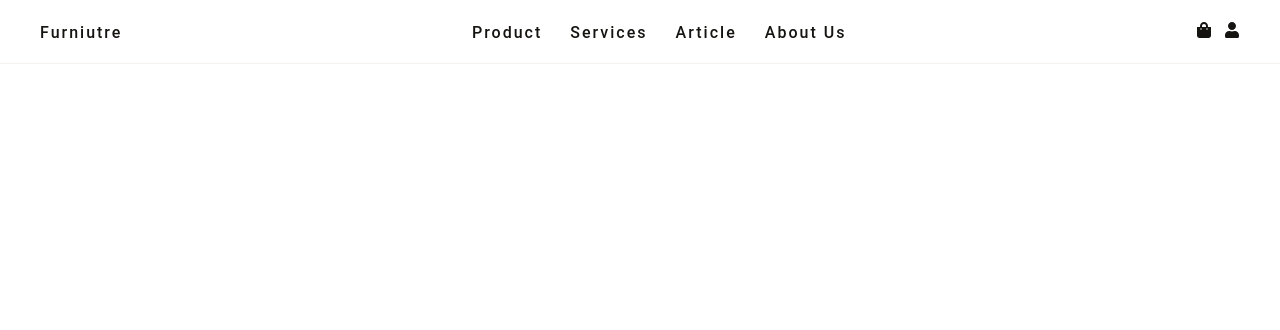
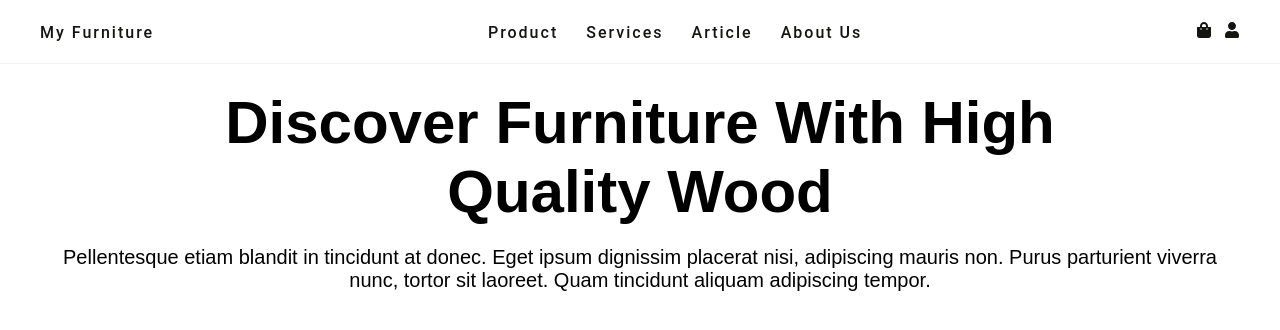
Before and after one commit to kariz-dev/furniture_landingpage, a React (Create React App) app: page / in a window 1280 px wide. Shown: the top 330 px of the page. Built offline with nearby package versions, Linux system fonts and the light colour scheme.

Commit message:
create banner component

```diff
--- a/public/index.html
+++ b/public/index.html
@@ -24,7 +24,7 @@
       work correctly both with client-side routing and a non-root public URL.
       Learn how to configure a non-root public URL by running `npm run build`.
     -->
-    <title>React App</title>
+    <title>My Furniture</title>
   </head>
   <body>
     <div id="root"></div>
--- a/src/App.jsx
+++ b/src/App.jsx
@@ -1,9 +1,11 @@
-import { NavbarComp } from './components/Navbar';
+import BannerComp from './components/BannerComp';
+import { NavbarComp } from './components/NavbarComp';
 
 function App() {
   return (
     <div className="App">
-      <NavbarComp></NavbarComp>
+      <NavbarComp />
+      <BannerComp />
     </div>
   );
 }
--- /dev/null
+++ b/src/components/BannerComp.jsx
@@ -0,0 +1,35 @@
+import styled from "styled-components";
+
+function BannerComp() {
+  return (
+    <Banner>
+      <BannerHeading>Discover Furniture With High Quality Wood</BannerHeading>
+      <BannerSubheading>Pellentesque etiam blandit in tincidunt at donec. Eget ipsum dignissim placerat nisi, adipiscing mauris non. Purus parturient viverra nunc, tortor sit laoreet. Quam tincidunt aliquam adipiscing tempor.</BannerSubheading>
+    </Banner>
+  );
+}
+
+export default BannerComp;
+
+const Banner = styled.div`
+  height: 100vh;
+  max-width: 1200px;
+  margin: 0 auto;
+  padding-top: 80px;
+`;
+
+const BannerHeading = styled.h1`
+  font-family: "Poppins", sans-serif;
+  font-width: 500;
+  font-size: 60px;
+  text-align: center;
+  width: 80%;
+  margin: 0 auto;
+`;
+
+const BannerSubheading = styled.p`
+  font-family: "Poppins", sans-serif;
+  font-weight: 300;
+  font-size: 20px;
+  text-align: center;
+`;
--- a/src/components/Index.js
+++ b/src/components/Index.js
@@ -1,3 +1,4 @@
-import Navbar from './Navbar';
+import NavbarComp from './NavbarComp';
+import BannerComp from './BannerComp';
 
-export default { Navbar };
+export default { NavbarComp, BannerComp };
--- a/src/components/Navbar.jsx
+++ /dev/null
@@ -1,91 +0,0 @@
-import React from "react";
-import styled from "styled-components";
-import { FaShoppingBag, FaUser} from "react-icons/fa";
-
-const Navbar = styled.nav`
-  background: #fff;
-  text-align: center;
-  font-size: 20px;
-  font-weight: bold;
-  text-transform: capitalize;
-  letter-spacing: 2px;
-  position: fixed;
-  top: 0;
-  left: 0;
-  width: 100%;
-  z-index: 1;
-  border-bottom: 0.93951px solid #F5F2F0;
-`;
-
-const NavbarContainer = styled.div`
-  display: flex;
-  justify-content: space-between;
-  align-items: center;
-  max-width: 1200px;
-  margin: 0 auto;
-`;
-
-const NavbarBrand = styled.div``;
-
-const NavbarMenu = styled.ul`
-  display: flex;
-  gap: 28px;
-  padding: 0;
-`;
-
-const NavbarItem = styled.li`
-  list-style: none;
-`;
-
-const NavbarLink = styled.a`
-  color: #151411;
-  text-decoration: none;
-  cursor: pointer;
-  font-style: normal;
-  font-weight: normal;
-  font-weight: 500;
-  font-size: 16px;
-  font-family: "Roboto", sans-serif;
-`;
-
-const NavbarUser = styled.div`
-  a {
-    margin-right: 12px;
-
-    &:not(:first-child) {
-      margin-right: 0;
-    }
-  }
-`;
-
-export const NavbarComp = () => {
-  return (
-    <Navbar id="navbar">
-      <NavbarContainer>
-        <NavbarBrand>
-          <NavbarLink href="#">Furniutre</NavbarLink>
-        </NavbarBrand>
-        <NavbarMenu>
-          <NavbarItem>
-            <NavbarLink href="#">product</NavbarLink>
-          </NavbarItem>
-          <NavbarItem>
-            <NavbarLink href="#">services</NavbarLink>
-          </NavbarItem>
-          <NavbarItem>
-            <NavbarLink href="#">article</NavbarLink>
-          </NavbarItem>
-          <NavbarItem>
-            <NavbarLink href="#">about Us</NavbarLink>
-          </NavbarItem>
-        </NavbarMenu>
-        <NavbarUser>
-          <NavbarLink href="#"><FaShoppingBag/></NavbarLink>
-          <NavbarLink href="#"><FaUser/></NavbarLink>
-        </NavbarUser>
-      </NavbarContainer>
-    </Navbar>
-  );
-};
-
-export default NavbarComp;
--- /dev/null
+++ b/src/components/NavbarComp.jsx
@@ -0,0 +1,95 @@
+import React from "react";
+import styled from "styled-components";
+import { FaShoppingBag, FaUser } from "react-icons/fa";
+
+export const NavbarComp = () => {
+  return (
+    <Navbar id="navbar">
+      <NavbarContainer>
+        <NavbarBrand>
+          <NavbarLink href="#">My Furniture</NavbarLink>
+        </NavbarBrand>
+        <NavbarMenu>
+          <NavbarItem>
+            <NavbarLink href="#">Product</NavbarLink>
+          </NavbarItem>
+          <NavbarItem>
+            <NavbarLink href="#">Services</NavbarLink>
+          </NavbarItem>
+          <NavbarItem>
+            <NavbarLink href="#">Article</NavbarLink>
+          </NavbarItem>
+          <NavbarItem>
+            <NavbarLink href="#">About Us</NavbarLink>
+          </NavbarItem>
+        </NavbarMenu>
+        <NavbarUser>
+          <NavbarLink href="#">
+            <FaShoppingBag />
+          </NavbarLink>
+          <NavbarLink href="#">
+            <FaUser />
+          </NavbarLink>
+        </NavbarUser>
+      </NavbarContainer>
+    </Navbar>
+  );
+};
+
+export default NavbarComp;
+
+const Navbar = styled.nav`
+  background: #fff;
+  text-align: center;
+  font-size: 20px;
+  font-weight: bold;
+  text-transform: capitalize;
+  letter-spacing: 2px;
+  position: fixed;
+  top: 0;
+  left: 0;
+  width: 100%;
+  z-index: 1;
+  border-bottom: 0.93951px solid #f5f2f0;
+`;
+
+const NavbarContainer = styled.div`
+  display: flex;
+  justify-content: space-between;
+  align-items: center;
+  max-width: 1200px;
+  margin: 0 auto;
+`;
+
+const NavbarBrand = styled.div``;
+
+const NavbarMenu = styled.ul`
+  display: flex;
+  gap: 28px;
+  padding: 0;
+`;
+
+const NavbarItem = styled.li`
+  list-style: none;
+`;
+
+const NavbarLink = styled.a`
+  color: #151411;
+  text-decoration: none;
+  cursor: pointer;
+  font-style: normal;
+  font-weight: normal;
+  font-weight: 500;
+  font-size: 16px;
+  font-family: "Roboto", sans-serif;
+`;
+
+const NavbarUser = styled.div`
+  a {
+    margin-right: 12px;
+
+    &:not(:first-child) {
+      margin-right: 0;
+    }
+  }
+`;
```
